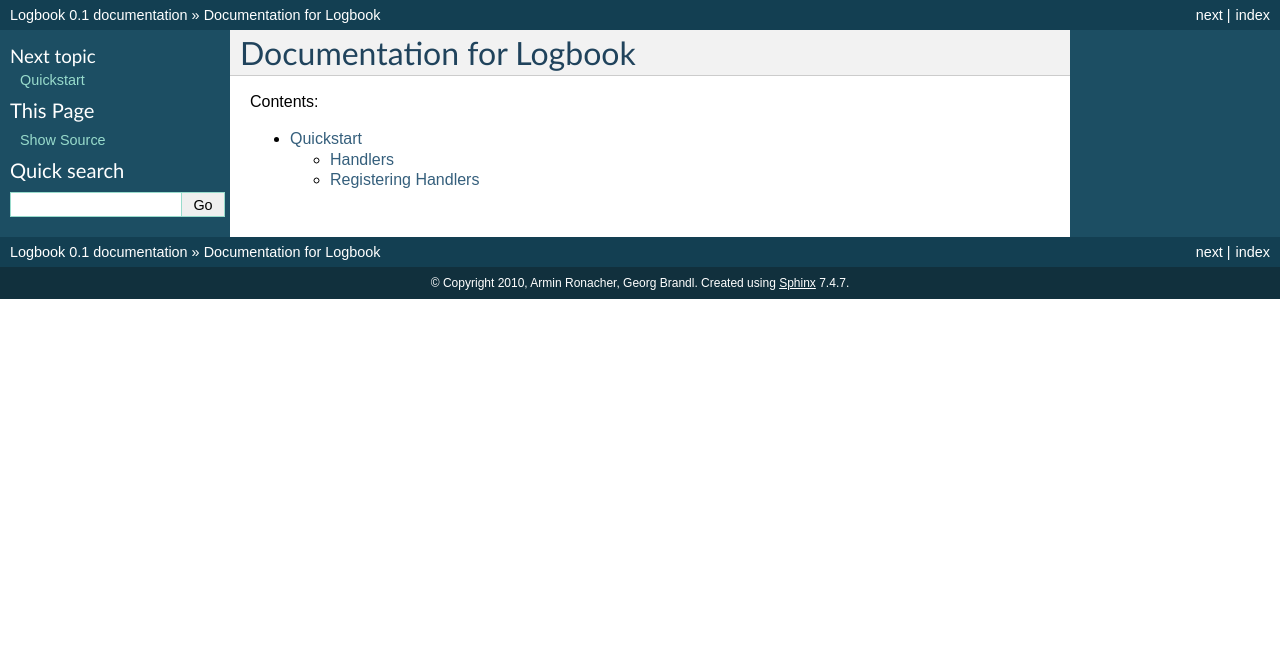
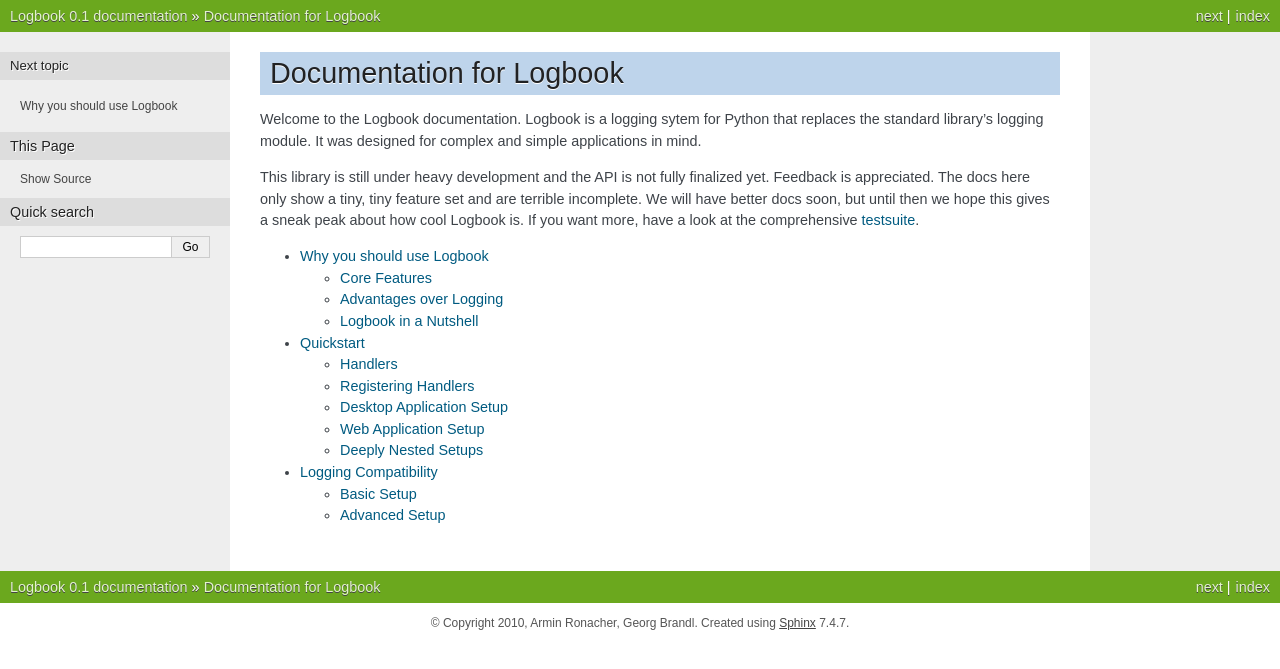
Before and after one commit to getlogbook/logbook, a Sphinx documentation site: the page built from docs/index.rst, in a window 1280 px wide. Shown: the top 669 px of the page. Built offline with Sphinx 7.4.7, drawn with Linux system fonts in a browser that asks for light colours; some of the changed lines change nothing that is shown.

Commit message:
Added some docs-like thing

```diff
--- /dev/null
+++ b/docs/compat.rst
@@ -0,0 +1,44 @@
+Logging Compatibility
+=====================
+
+Logbook provides backwards compatibility with the logging library.  When
+activated, the logging library will transparently redirect all the logging
+calls to your Logbook logging setup.
+
+Basic Setup
+-----------
+
+If you import the compat system and call the
+:func:`~logbook.compat.redirect_logging` function, all logging calls that
+happen after this call will transparently be redirected to Logbook::
+
+    from logbook.compat import redirect_logging
+    redirect_logging()
+
+This also means you don't have to call :meth:`logging.basicConfig`:
+
+>>> from logbook.compat import redirect_logging
+>>> redirect_logging()
+>>> from logging import getLogger
+>>> log = getLogger('My Logger')
+>>> log.warn('This is a warning')
+[2010-07-25 00:24] WARNING: My Logger: This is a warning
+
+Advanced Setup
+--------------
+
+The way this is implemented is with a
+:class:`~logbook.compat.RedirectLoggingHandler`.  This class is a handler
+for the old logging system that sends records via an internal logbook
+logger to the active logbook handlers.  This handler can then be added to
+specific logging loggers if you want:
+
+>>> from logging import getLogger
+>>> mylog = getLogger('My Log')
+>>> from logbook.compat import RedirectLoggingHandler
+>>> mylog.addHandler(RedirectLoggingHandler())
+>>> otherlog = getLogger('Other Log')
+>>> otherlog.warn('logging is deprecated')
+No handlers could be found for logger "Other Log"
+>>> mylog.warn('but logbook is awesome')
+[2010-07-25 00:29] WARNING: My Log: but logbook is awesome
--- a/docs/conf.py
+++ b/docs/conf.py
@@ -91,7 +91,7 @@
 
 # The theme to use for HTML and HTML Help pages.  See the documentation for
 # a list of builtin themes.
-html_theme = 'default'
+html_theme = 'nature'
 
 # Theme options are theme-specific and customize the look and feel of a theme
 # further.  For a list of options available for each theme, see the
--- /dev/null
+++ b/docs/features.rst
@@ -0,0 +1,75 @@
+Why you should use Logbook
+==========================
+
+Although the Python standard library provides a logging system, you should
+use Logbook if this is possible for you.  Currently logbook is an alpha
+version and should be considered as a developer preview.  Because it was
+prototyped in a couple of days it leverages some features of Python that
+are not available in older Python builds.  Currently Logbook only supports
+Python 2.6 and 2.7, with upcoming support for Python 3.
+
+Core Features
+-------------
+
+-   Logbook is based on the concept of loggers that are extensible by the
+    application.
+-   Each logger and handler, as well as other parts of the system may
+    inject additional information into the logging record that improves
+    the usefulnes of log entries.
+-   handlers can be set on an application wide stack as well as a thread
+    wide stack.  Setting a handler does not replace an existing handler
+    but gives it higher priority.  Each handler has the ability to bubble
+    up the information to the lower handler or to stop propagating the
+    record.
+-   Logbook comes with a useful default configuration taht spits all the
+    information to stderr in a useful manner.
+-   All the builtin handlers have a useful default configuration applied
+    with formatters that provide all the available information in a format
+    that makes most sense for the given handler.  For example a default
+    stream handler will try to put all the required information into one
+    line whereas an email handler will split it up into properly formatted
+    ASCII tables that spawn multiple lines
+-   Logbook has builtin handlers for streams, arbitrary files, files with
+    time and size based rotation, a handler that delivers mails, a handler
+    for the syslog daemon as well as the NT log file as well as a
+    special fingers crossed handler that in combination with the handler
+    stack has the ability to accumulate all logging messages and will
+    deliver those in case a severity level was exceeded.  For example it
+    can log all logging messages until the first error record appered in
+    which case it will send everything to handler it wraps.  Last but not
+    least it is possible to inject a handler for testing that records
+    messages for assertions.
+-   Logbook was designed to be fast and with modern Python features in
+    mind.  For example it uses context managers to handle the stack of
+    handlers as well as new-style string formatting for all of the core
+    log calls.
+-   The Logbook system does not depend on log levels.  In fact, custom
+    log levels are not supported, instead we strongly recommend using
+    logging subclasses or log processors that inject tagged information
+    into the log record for this purpose.
+
+Advantages over Logging
+-----------------------
+
+If properly configured, Logbook's logging calls will be very cheap and
+give a great performance improvement over the standard library's logging
+module.
+
+It also supports the ability to inject additional information for all
+logging calls happening in a specific thread.  For example, this makes it
+possible for a web application to add request-specific information to each
+log record such as remote address, request URL, HTTP method and more.
+
+The logging system is (besides the stack) stateless and makes it
+unittesting very simple.  If context managers are used it is impossible to
+corrupt the stack so each test can easily hook in custom log handlers.
+
+Logbook in a Nutshell
+---------------------
+
+This is how easy it is to get started with Logbook::
+
+    from logbook import Logger
+
+    log = Logger('My Logger')
+    log.warn('This is a warning')
--- a/docs/index.rst
+++ b/docs/index.rst
@@ -1,9 +1,22 @@
 Documentation for Logbook
 =========================
 
-Contents:
+Welcome to the Logbook documentation.  Logbook is a logging sytem for
+Python that replaces the standard library's logging module.  It was
+designed for complex and simple applications in mind.
+
+This library is still under heavy development and the API is not fully
+finalized yet.  Feedback is appreciated.  The docs here only show a tiny,
+tiny feature set and are terrible incomplete.  We will have better docs
+soon, but until then we hope this gives a sneak peak about how cool
+Logbook is.  If you want more, have a look at the comprehensive
+`testsuite`_.
+
+.. _testsuite: http://github.com/mitsuhiko/logbook/blob/master/test_logbook.py
 
 .. toctree::
    :maxdepth: 2
 
+   features
    quickstart
+   compat
--- a/docs/quickstart.rst
+++ b/docs/quickstart.rst
@@ -72,3 +72,127 @@
         # error handler but it will not bubble up to the default
         # stderr handler.
         ...
+
+Desktop Application Setup
+-------------------------
+
+If you are a desktop application (command line or GUI) you probably have a
+line like this in your code::
+
+    if __name__ == '__main__':
+        main()
+
+This is what you should wrap with a `with`-statement that sets up your log
+handler::
+
+    from logbook import FileHandler
+    log_handler = FileHandler('application.log')
+
+    if __name__ == '__main__':
+        with log_handler.applicationbound():
+            main()
+
+Alternatively you can also just push a handler in there::
+
+    from logbook import FileHandler
+    log_handler = FileHandler('application.log')
+    log_handler.push_application()
+
+    if __name__ == '__main__':
+        main()
+
+Please keep in mind that you will have to pop the handlers in order if you
+want to remove them from the stack, so it is recommended to use the with
+statement there if you plan on reverting the handlers.
+
+Web Application Setup
+---------------------
+
+Typical modern web applications written in Python have two separate
+contexts where code might be executed: when the code is imported, as well
+as when a request is handled.  The first case is easy to handle, just push
+a global file handler that writes everything into a file.
+
+But Logbook gives you also the ability to improve upon the logging.  For
+example you can easily create yourself a log handler that is used for
+request-bound logging that also injects additional information.
+
+For this you can either subclass the logger or you can bind to the handler
+with a function that is invoked before logging.  The latter has the
+advantage that it will also be triggered for other logger instances which
+might be used by a different library.
+
+Here a simple WSGI example application that showcases sending error mails
+for errors happened during a WSGI application::
+
+    from logbook import MailHandler
+
+    mail_handler = MailHandler('errors@example.com',
+                               ['admin@example.com'],
+                               format_string=u'''\
+    Subject: Application Error at {request.extra[url]}
+
+    Message type:       {record.level_name}
+    Location:           {record.filename}:{record.lineno}
+    Module:             {record.module}
+    Function:           {record.func_name}
+    Time:               {record.time:%Y-%m-%d %H:%M:%S}
+    Remote IP:          {record.extra[ip]}
+    Request:            {record.extra[url]} [{request.extra[method]}]
+
+    Message:
+
+    {record.message}
+    ''')
+
+    def application(environ, start_response):
+        req = Request(environ)
+
+        def inject_info(record, handler):
+            record.extra.update(
+                ip=request.remote_addr,
+                method=request.method,
+                url=request.url
+            )
+
+        with mail_handler.threadbound(processor=inject_info):
+            # standard WSGI processing happens here.  If an error
+            # is logged, a mail will be sent to the admin on
+            # example.com
+            ...
+
+Deeply Nested Setups
+--------------------
+
+If you want deeply nested logger setups, you can use the
+:class:`NestedHandlerSetup` class which simplifies that.  This is best
+explained with an example::
+
+    from logbook import NestedHandlerSetup, NullHandler, FileHandler, \
+         MailHandler
+
+    # a nested handler setup can be used to configure more complex setups
+    handlers = logbook.NestedHandlerSetup()
+
+    # make sure we never bubble up to the stderr handler
+    # if we run out of handlers handling
+    handlers.add(NullHandler(), bubble=False)
+
+    # then let messages that are at least warnings to to a logfile
+    handlers.add(FileHandler('application.log', level='WARNING'))
+
+    # errors should then be delivered by mail and also be kept
+    # in the application log, so we let them bubble up.
+    handlers.add(MailHandler('servererrors@example.com',
+                             ['admin@example.com'],
+                             level='ERROR'))
+
+The :meth:`~logbook.NestedHandlerSetup.add` method accepts the same
+arguments as :meth:`~logbook.Handler.applicationbound` and others.  Once
+such a complex setup is defined, the nested handler setup can be used as
+if it was a single handler::
+
+    with handlers.contextbound():
+        # everything here is not handled as specified by the rules
+        # above.
+        ...
```
